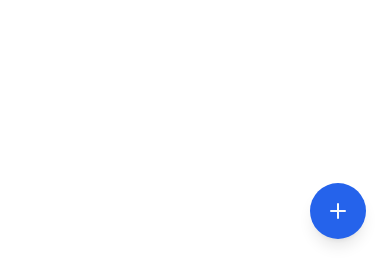
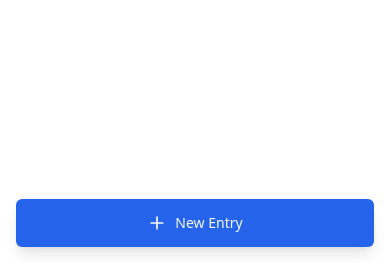
Before and after one commit to carvalhocaio/logbook, a Django app: page / in a window 390 px wide. Shown: the part 581-844 px from the top of the page. Run offline with Django 5.2, Linux system fonts and the light colour scheme; the visitor is signed in with stand-in values (Sample User, id 1); data that the repository does not hold is empty; some libraries are stand-ins or nearby versions.

Commit message:
feat: update mobile new entry button to full-width and enhance styling

```diff
--- a/entries/templates/entries/entry_list.html
+++ b/entries/templates/entries/entry_list.html
@@ -254,12 +254,12 @@
   {% endif %}
 </div>
 
-<!-- Mobile FAB (Floating Action Button) -->
-<div class="fixed bottom-6 right-6 sm:hidden z-50">
+<!-- Mobile Full-Width New Entry Button -->
+<div class="fixed bottom-0 left-0 right-0 p-4 sm:hidden z-50 bg-gradient-to-t from-background via-background/95 to-transparent">
   <a href="{% url 'entry-create' %}"
-     class="inline-flex items-center justify-center rounded-full bg-primary text-primary-foreground hover:bg-primary/90 active:bg-primary/95 focus:outline-none focus:ring-2 focus:ring-primary/50 focus:ring-offset-2 focus:ring-offset-background shadow-lg hover:shadow-xl active:scale-95 transition-all duration-200 ease-out w-14 h-14">
-    <i data-lucide="plus" class="h-6 w-6 stroke-2"></i>
-    <span class="sr-only">New Entry</span>
+     class="flex items-center justify-center rounded-md text-sm font-medium transition-colors focus-visible:outline-none focus-visible:ring-2 focus-visible:ring-ring bg-primary text-primary-foreground hover:bg-primary/90 active:bg-primary/95 h-12 w-full shadow-lg hover:shadow-xl active:scale-[0.98] transition-all duration-200 ease-out">
+    <i data-lucide="plus" class="h-5 w-5 stroke-2 mr-2"></i>
+    New Entry
   </a>
 </div>
 
```
